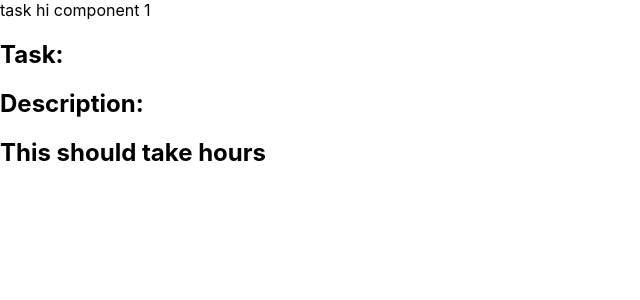
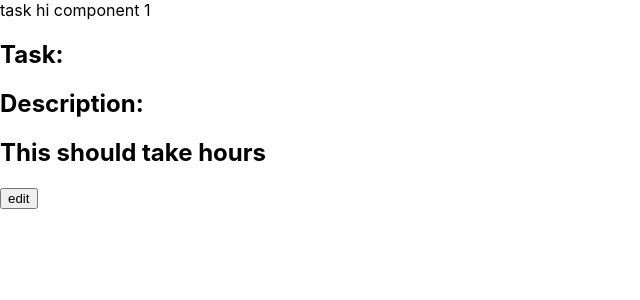
Before and after one commit to GianlorenzoDercole/mern-organizer-client, a React (Create React App) app: page /tasks/1 in a window 1280 px wide. Shown: the top 300 px of the page, without its empty margins (0-640 px from the left). Built offline with nearby package versions, Linux system fonts and the light colour scheme; no server answers.

Commit message:
added show from to task.jsx

```diff
--- a/src/components/pages/Task.jsx
+++ b/src/components/pages/Task.jsx
@@ -4,6 +4,7 @@ import axios from 'axios'
 import TaskDetails from '../TaskDetails'
 export default function Task() {
     const [task, setTask] = useState({})
+    const [showForm, setShowForm] = useState(false)
     const { id } = useParams()
 
     useEffect(() => {
@@ -16,7 +17,8 @@ export default function Task() {
     return (
         <div>
             task hi component {id}
-            <TaskDetails task={task}/>
+            { showForm ? 'form' : <TaskDetails task={task}/> }
+            <button onClick={() => setShowForm(!showForm)}>{showForm ? 'no' : 'edit'}</button>
         </div>
     )
 }
```
